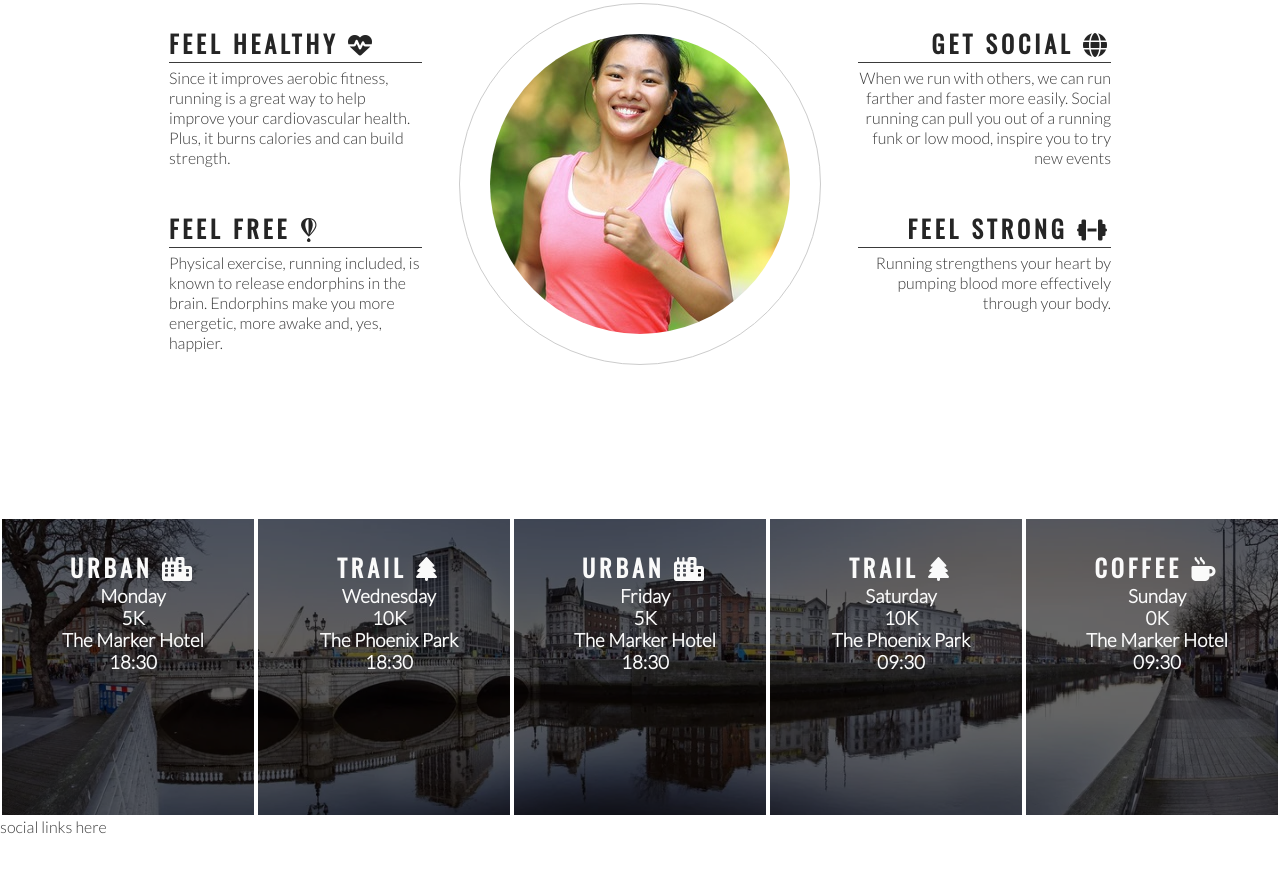
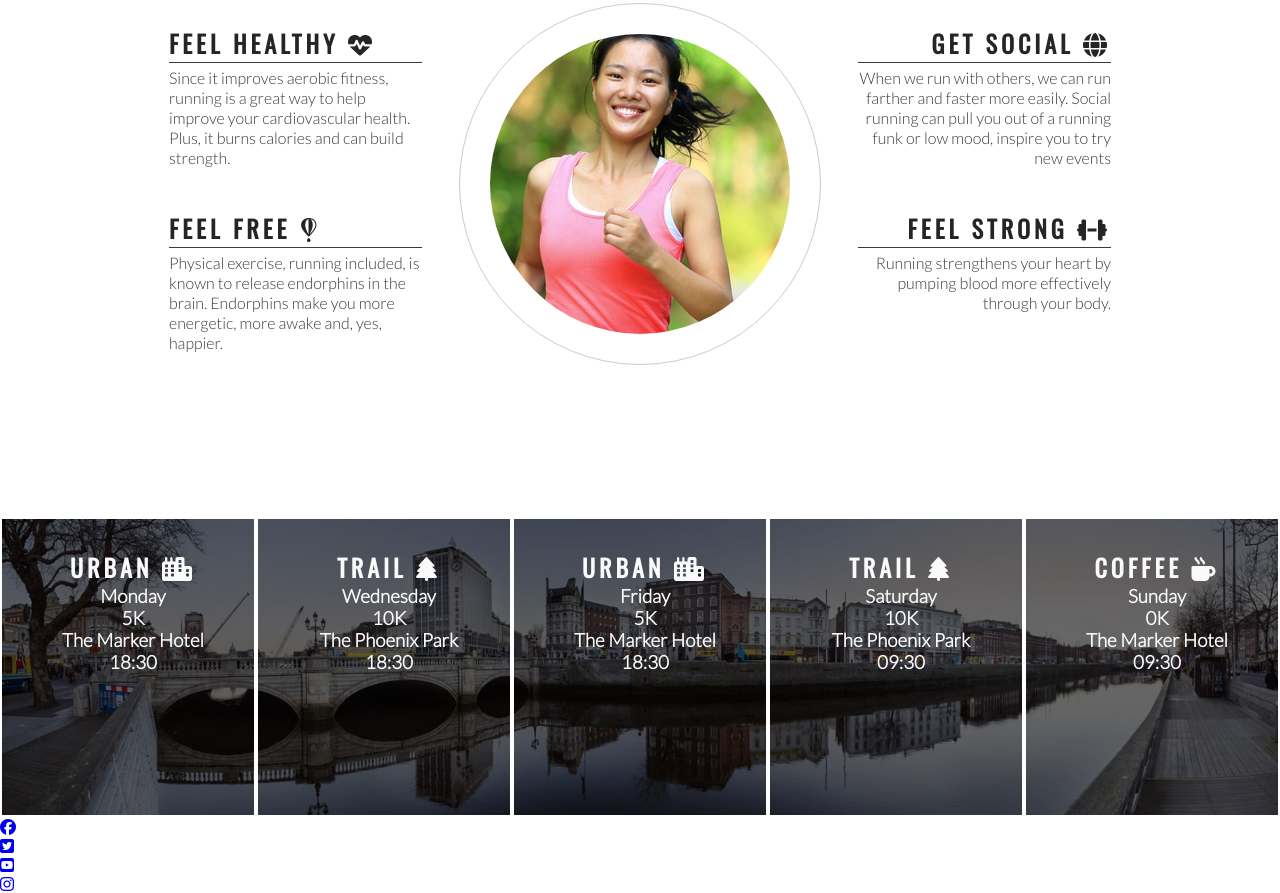
Before and after one commit to adrian-cucuet/love-running, a plain HTML site: page index.html in a window 1280 px wide. Shown: the part 778-1671 px from the top of the page. Before the commit the page ends 1614 px from the top, so only its background shows below. Drawn offline with nearby package versions, Linux system fonts and the light colour scheme.

Commit message:
Add social media icons to footer

```diff
--- a/index.html
+++ b/index.html
@@ -107,7 +107,20 @@
          </div>
     </section>
     <footer>
-        social links here
+        <ul>
+            <li>
+                <a href="https://facebook.com" target="_blank" rel="noopener" aria-label="Visit our Facebook page (opens in a new tab)"><i class="fab fa-facebook"></i></a>
+            </li>
+            <li>
+                <a href="https://twitter.com" target="_blank" rel="noopener" aria-label="Visit our Twitter page (opens in a new tab)"><i class="fab fa-twitter-square"></i></a>
+            </li>
+            <li>
+                <a href="https://youtube.com" target="_blank" rel="noopener" aria-label="Visit our YouTube page (opens in a new tab)"><i class="fab fa-youtube-square"></i></a>
+            </li>
+            <li>
+                <a href="https://instagram.com" target="_blank" rel="noopener" aria-label="Visit our Instagram page (opens in a new tab)"><i class="fab fa-instagram"></i></a>
+            </li>
+        </ul>
     </footer>
 
     <!--font awesome script-->
```
